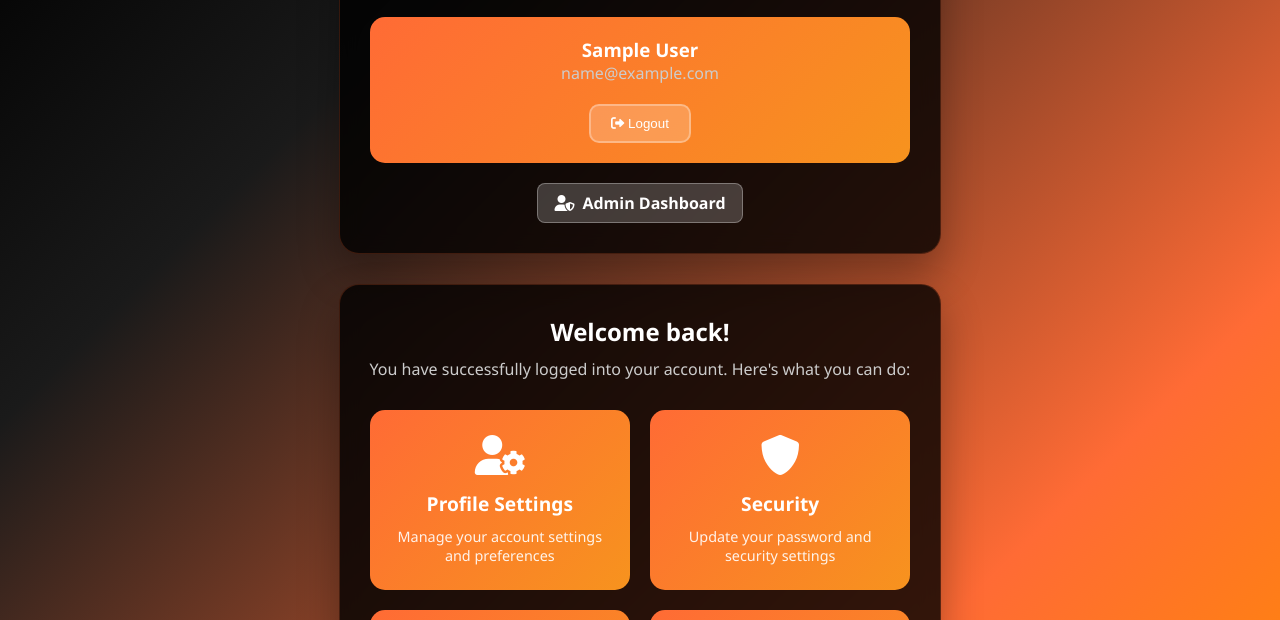
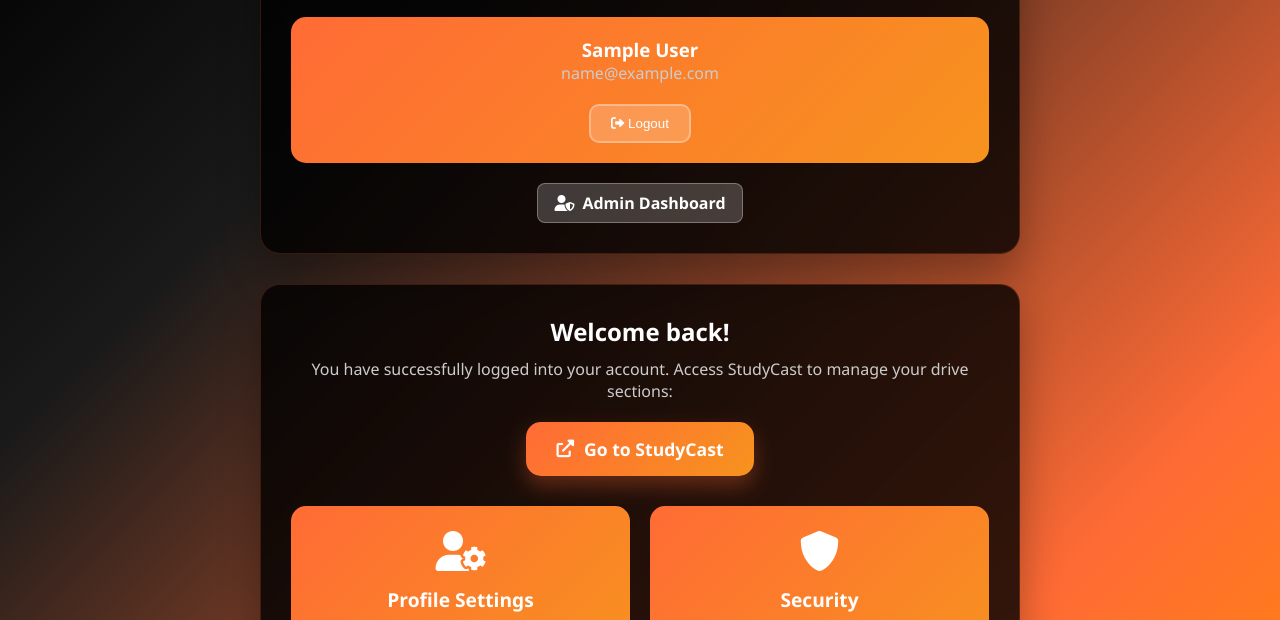
Before and after one commit to kondamurisrimahalakshmi/login-signup-app, a website: page dashboard.html in a window 1280 px wide. Shown: the part 149-769 px from the top of the page. Drawn offline with Linux system fonts and the light colour scheme; sample sign-in values are in the browser's storage.

Commit message:
Update login redirect to StudyCast and add StudyCast link to dashboard

```diff
--- a/dashboard.html
+++ b/dashboard.html
@@ -156,7 +156,28 @@
         <div class="dashboard-content">
             <div class="welcome-message">
                 <h2>Welcome back!</h2>
-                <p>You have successfully logged into your account. Here's what you can do:</p>
+                <p>You have successfully logged into your account. Access StudyCast to manage your drive sections:</p>
+
+                <!-- StudyCast Access Button -->
+                <div style="text-align: center; margin: 20px 0;">
+                    <a href="https://studycast-1.onrender.com/" target="_blank" style="
+                        background: linear-gradient(135deg, #ff6b35, #f7931e);
+                        color: white;
+                        padding: 15px 30px;
+                        border-radius: 15px;
+                        text-decoration: none;
+                        font-weight: 600;
+                        font-size: 1.1rem;
+                        display: inline-flex;
+                        align-items: center;
+                        gap: 10px;
+                        box-shadow: 0 10px 20px rgba(255, 107, 53, 0.3);
+                        transition: all 0.3s ease;
+                    " onmouseover="this.style.transform='translateY(-2px)'; this.style.boxShadow='0 15px 30px rgba(255, 107, 53, 0.4)'" onmouseout="this.style.transform='translateY(0)'; this.style.boxShadow='0 10px 20px rgba(255, 107, 53, 0.3)'">
+                        <i class="fas fa-external-link-alt"></i>
+                        Go to StudyCast
+                    </a>
+                </div>
             </div>
 
             <div class="features-grid">
--- a/script.js
+++ b/script.js
@@ -148,9 +148,9 @@
             // Track login activity
             trackLoginActivity(data.user.email, data.user.name);
 
-            showMessage('Login successful! Redirecting to dashboard...', 'success');
+            showMessage('Login successful! Redirecting to StudyCast...', 'success');
             setTimeout(() => {
-                window.location.href = 'dashboard.html';
+                window.location.href = 'https://studycast-1.onrender.com/';
             }, 2000);
 
             return { success: true, token: data.token };
```
